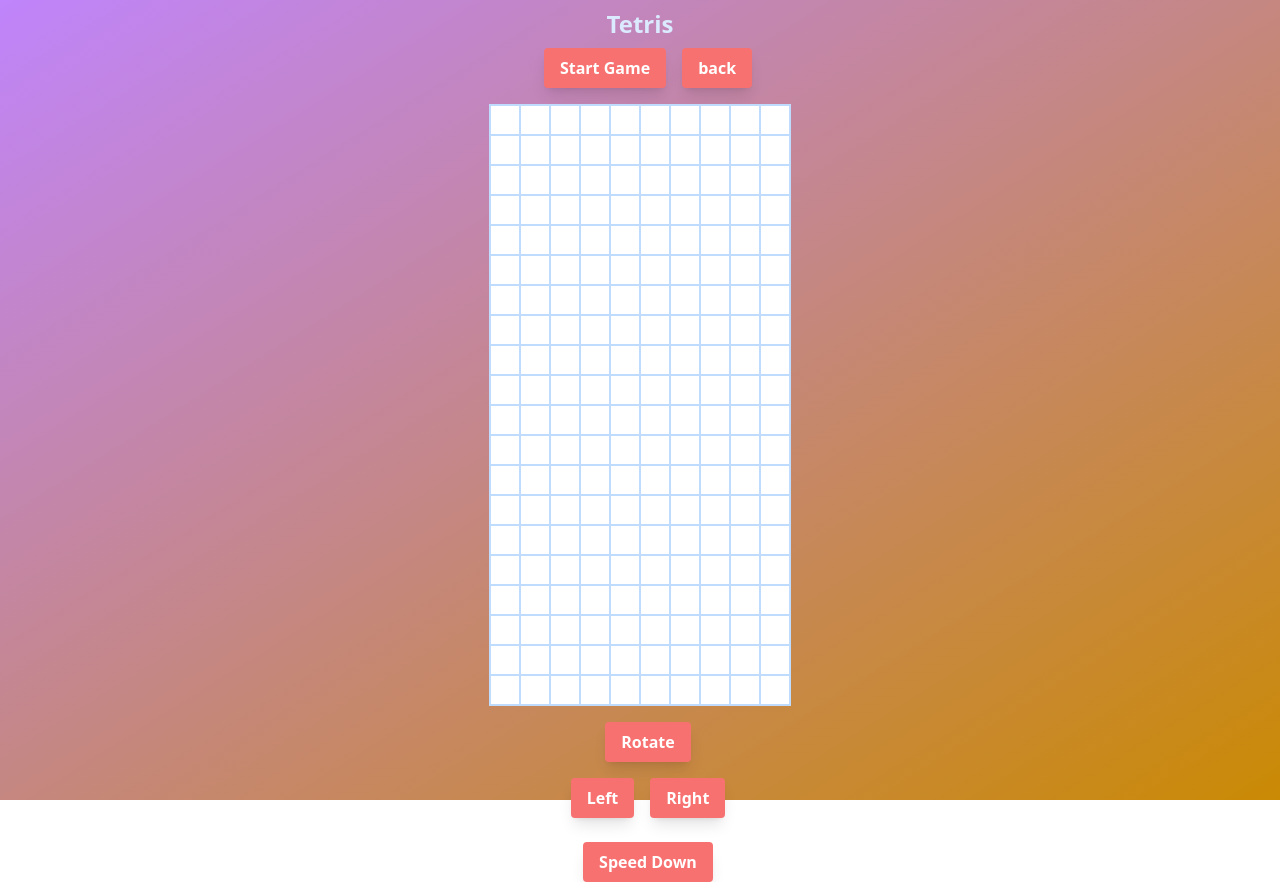
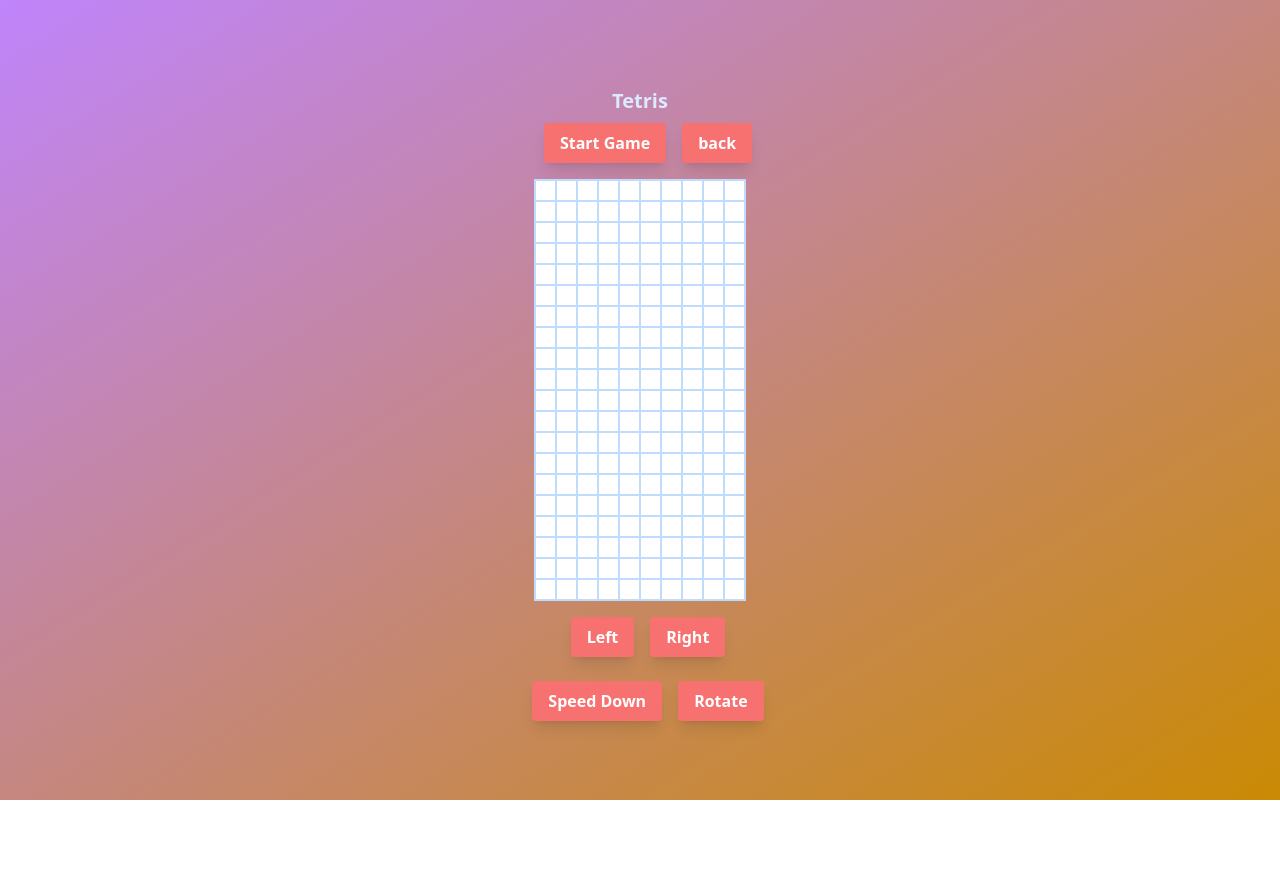
Before and after one commit to jati251/practice-nextjs, a Next.js app: page /game/tetris in a window 1280 px wide. After the commit the page ends 800 px from the top, so only its background shows below. Built offline with nearby package versions, Linux system fonts and the light colour scheme.

Commit message:
fix: tetris size

```diff
--- a/src/pages/game/tetris/index.tsx
+++ b/src/pages/game/tetris/index.tsx
@@ -6,7 +6,7 @@
 
   const ROWS = 20;
   const COLS = 10;
-  const CELL_SIZE = 30;
+  const CELL_SIZE = 21;
 
   type Shape = number[][];
   type Board = number[][];
@@ -224,8 +224,8 @@
   };
 
   return (
-    <div className="tetris bg-gradient-to-br from-purple-400 to-yellow-600 h-screen flex flex-col items-center">
-      <h1 className="text-2xl text-blue-100 font-bold  mt-2">Tetris</h1>
+    <div className="tetris bg-gradient-to-br from-purple-400 to-yellow-600 h-screen flex flex-col items-center justify-center">
+      <h1 className="text-xl text-blue-100 font-bold  mt-2">Tetris</h1>
       <div className="mb-4">
         {!isStarted && (
           <button
@@ -245,14 +245,7 @@
       <div className="board border border-blue-200 inline-block">
         {renderBoard()}
       </div>
-      <div className="controls mt-w justify-center items-center ">
-        <button
-          className="mt-4 ml-4 bg-red-400 shadow-lg hover:bg-red-500 text-white font-bold py-2 px-4 rounded"
-          onClick={rotateShape}
-        >
-          Rotate
-        </button>
-      </div>
+
       <div className="controls mt-2 justify-center items-center">
         <button
           className="mt-2 ml-4 bg-red-400 shadow-lg hover:bg-red-500 text-white font-bold py-2 px-4 rounded"
@@ -275,6 +268,12 @@
         >
           Speed Down
         </button>
+        <button
+          className="mt-4 ml-4 bg-red-400 shadow-lg hover:bg-red-500 text-white font-bold py-2 px-4 rounded"
+          onClick={rotateShape}
+        >
+          Rotate
+        </button>
       </div>
     </div>
   );
```
